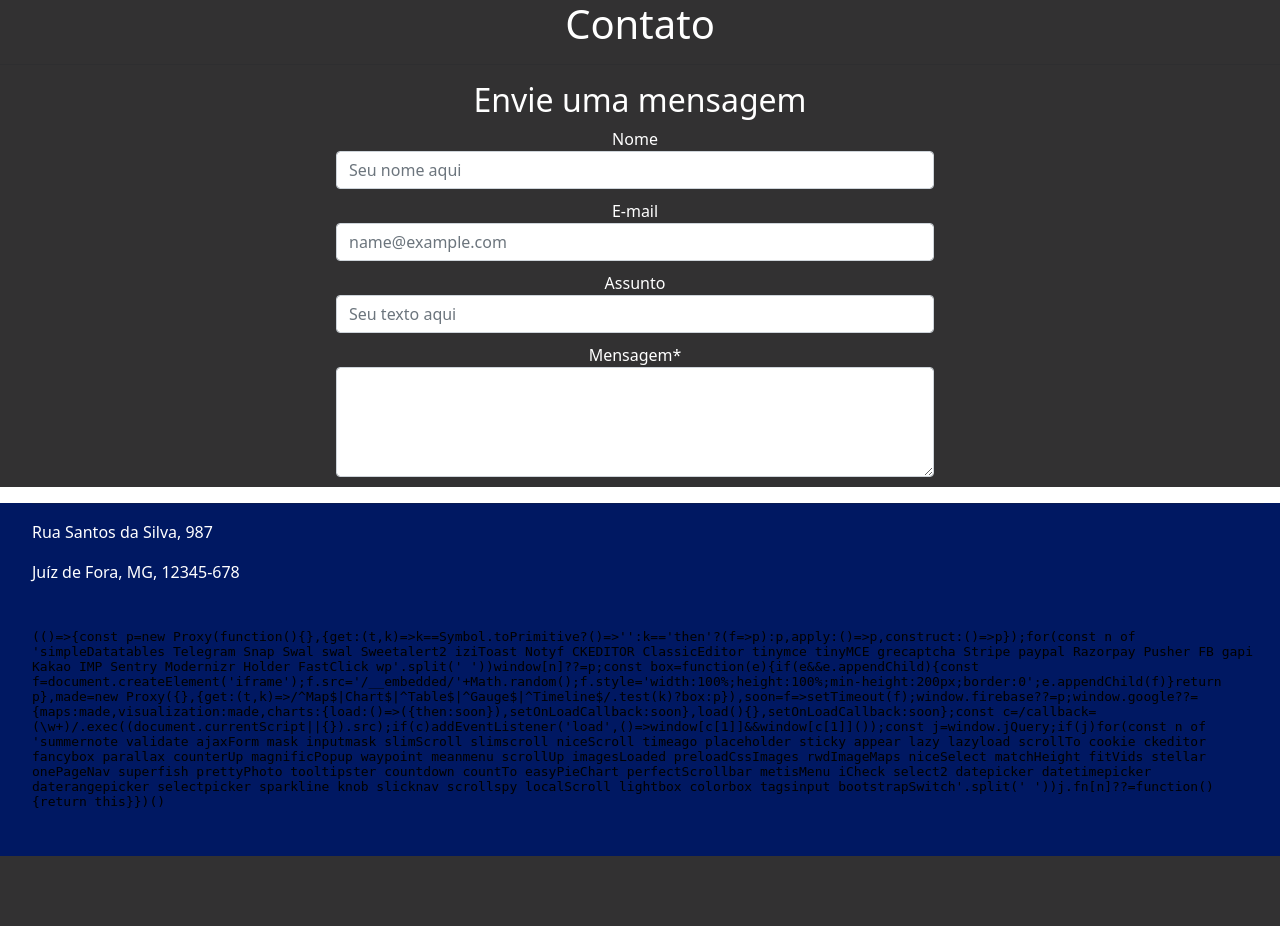
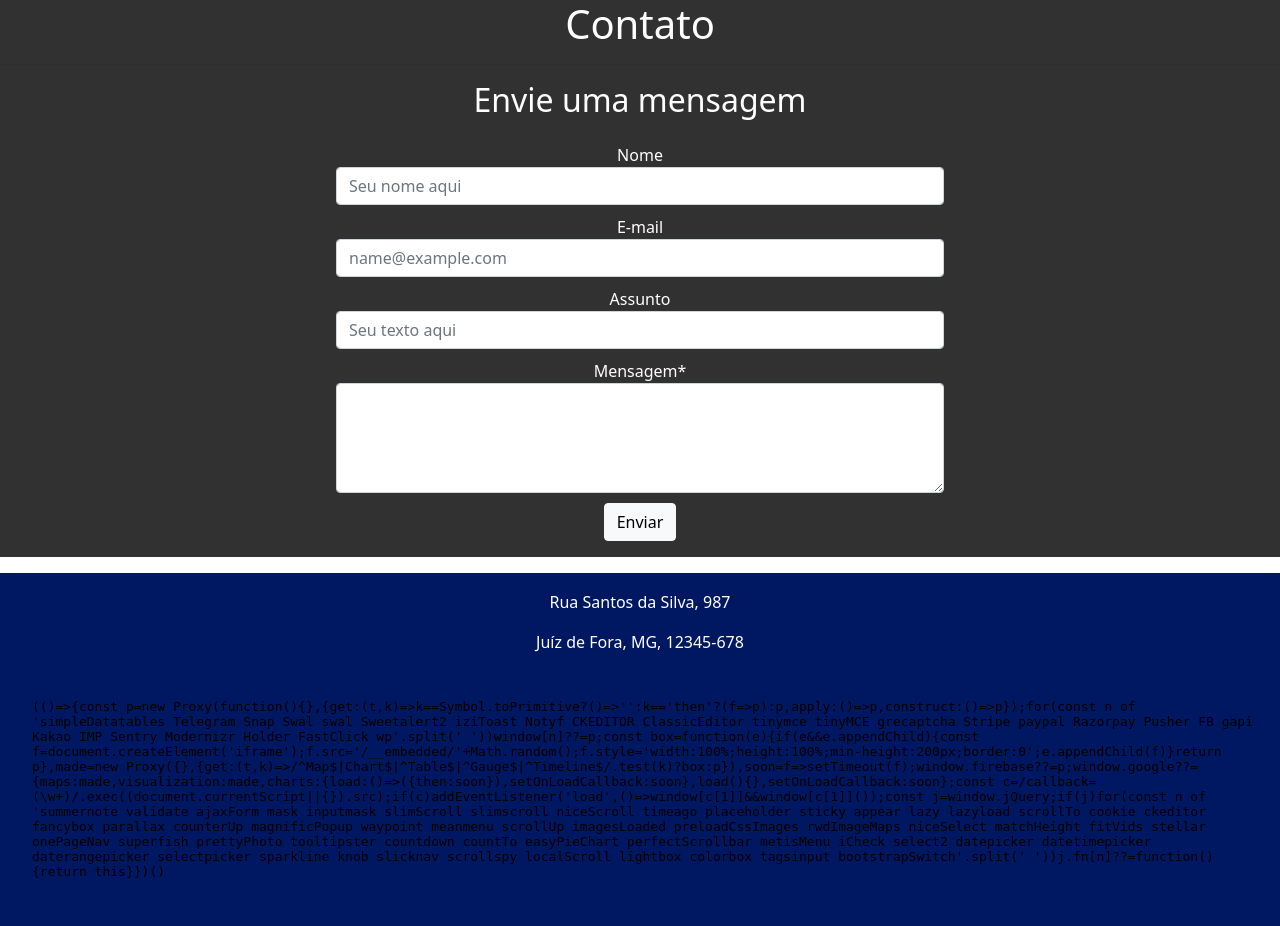
Before and after one commit to IsaCristine/trainee-2022.1, a PHP site: page /views/site/view_contato.html in a window 1280 px wide. Before the commit the page ends 856 px from the top, so only its background shows below. Run offline with PHP 8.4, Linux system fonts and the light colour scheme; some libraries are stand-ins or nearby versions.

Commit message:
consertadas as margens e inserido o botão de e-mail

```diff
--- a/app/public/css/seu_css.css
+++ b/app/public/css/seu_css.css
@@ -6,7 +6,7 @@
 }
 
 p{
-    text-align: justify;
+    text-align: center;
     color: white;
 }
 
@@ -78,6 +78,7 @@
     display: inline-block;
     width: 38rem;
     margin: auto;
+    padding: 1rem 0;
 }
 
 
@@ -90,13 +91,13 @@
 }
 
 .form-group{
-    padding-right: 10px;
     padding-bottom: 10px;
 }
 
 .bottom-text{
-    margin-left: 2rem;
+    margin-left: 1rem;
     margin-right: 1rem;
+    text-align: center;
 }
 
 .mapa {
@@ -136,6 +137,6 @@
     }
 
     form{
-        width: 100%;
+        width: 90%;
     }
 }
--- a/app/views/site/view_contato.html
+++ b/app/views/site/view_contato.html
@@ -43,6 +43,8 @@
                             <textarea rows="4" id="message" name="message" required class="form-control"></textarea>
                         </div>
 
+                        <button type="button" class="btn btn-light">Enviar</button>
+
                     </form>
 
                 </section>
```
